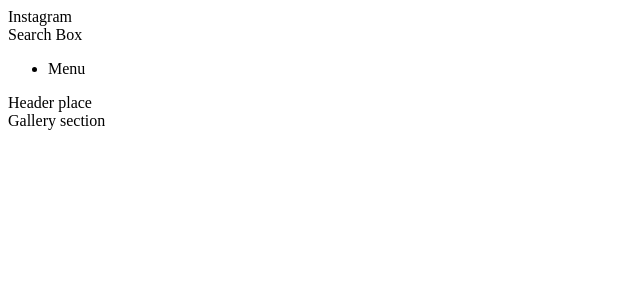
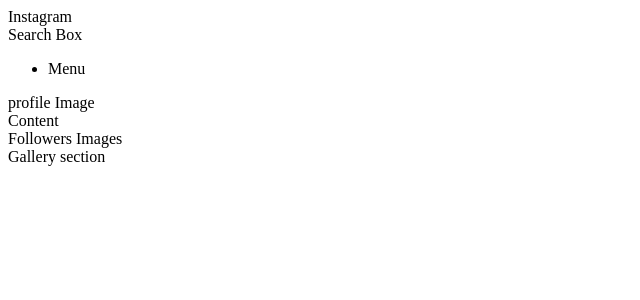
Before and after one commit to iulianSta/instagram-clone, a React (Create React App) app: page / in a window 1280 px wide. Shown: the top 300 px of the page, without its empty margins (0-640 px from the left). Built offline with nearby package versions, Linux system fonts and the light colour scheme.

Commit message:
src/components/Header/ Header update

```diff
--- a/src/components/Header.js
+++ b/src/components/Header.js
@@ -1,7 +1,15 @@
 // Header function
 
 const Header = () => {
-  return <div>Header place</div>;
+  return (
+    <div>
+      <div>
+        <div>profile Image</div>
+        <div>Content</div>
+      </div>
+      <div>Followers Images</div>
+    </div>
+  );
 };
 
 // Export Header
```
